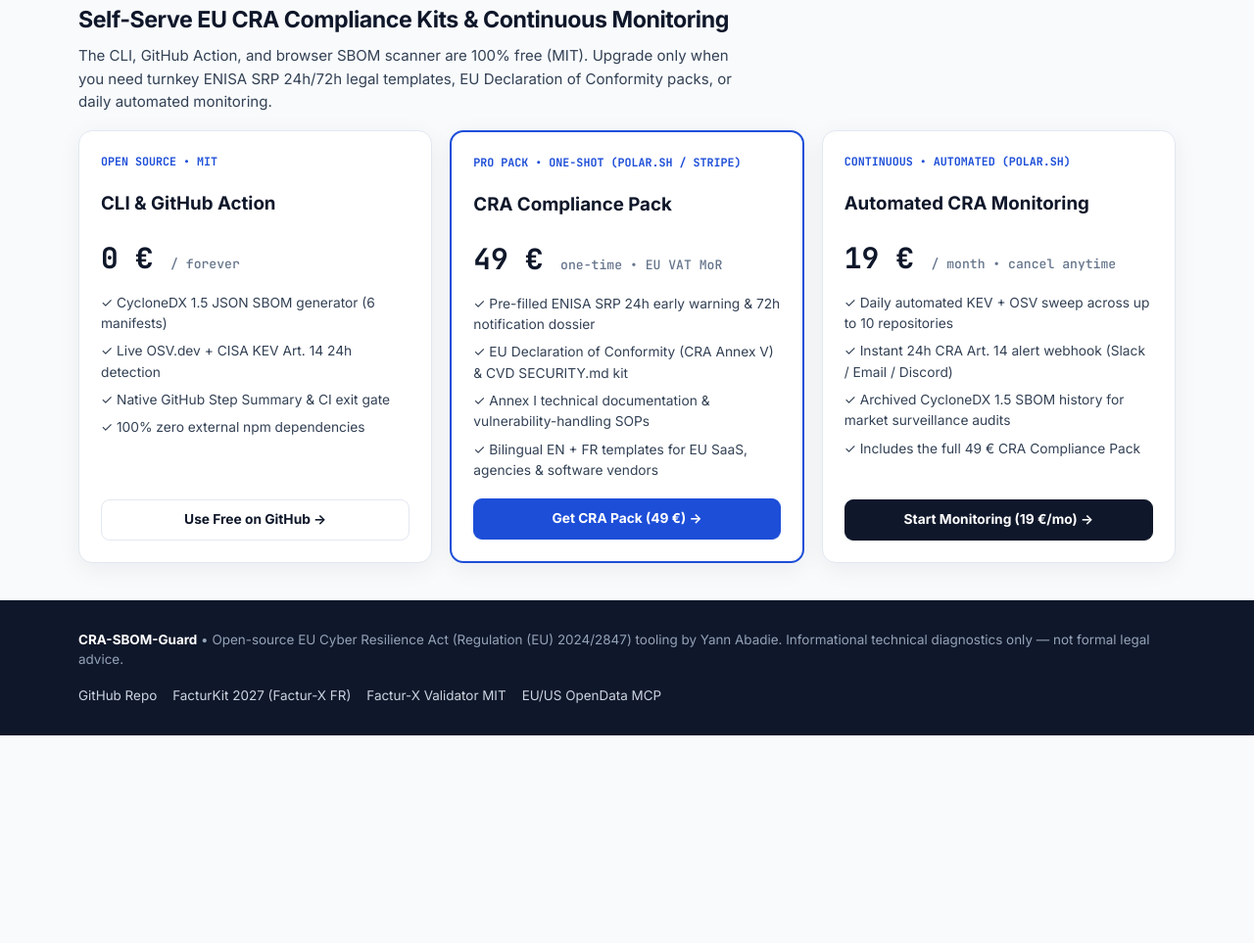
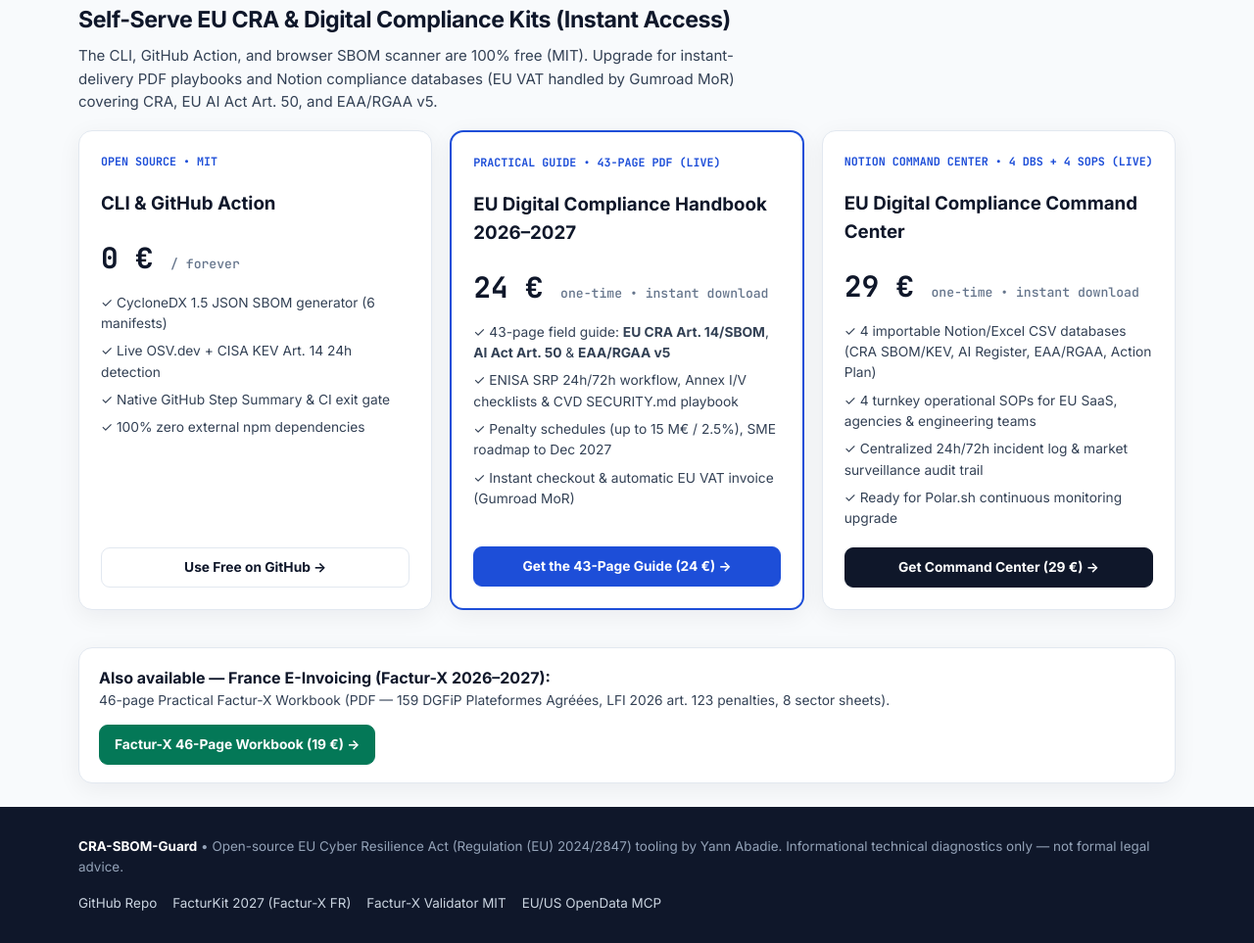
Before and after one commit to actions-marketplace-validations/yannabadie_cra-sbom-guard, a website: page docs/index.html in a window 1280 px wide. Shown: the part 1578-2541 px from the top of the page at 98% size. Before the commit the page ends 2329 px from the top, so only its background shows below. Drawn offline with Linux system fonts and the light colour scheme.

Commit message:
feat(pages): wire live Gumroad EU Compliance Guide (24 EUR), Notion Pack (29 EUR) & Factur-X Workbook (19 EUR) checkouts

```diff
--- a/docs/index.html
+++ b/docs/index.html
@@ -365,10 +365,10 @@
     fail-on-kev: "true"</code></pre>
     </section>
 
-    <!-- Pro Packs (Polar.sh / Stripe ready slots — zero invented checkout URLs) -->
+    <!-- Pro Packs (LIVE Gumroad Instant Buy + Polar.sh upgrade path) -->
     <section id="pricing">
-      <h2 class="section-title" data-i18n="pricing_title">Self-Serve EU CRA Compliance Kits &amp; Continuous Monitoring</h2>
-      <p class="section-lead" data-i18n="pricing_lead">The CLI, GitHub Action, and browser SBOM scanner are 100% free (MIT). Upgrade only when you need turnkey ENISA SRP 24h/72h legal templates, EU Declaration of Conformity packs, or daily automated monitoring.</p>
+      <h2 class="section-title" data-i18n="pricing_title">Self-Serve EU CRA &amp; Digital Compliance Kits (Instant Access)</h2>
+      <p class="section-lead" data-i18n="pricing_lead">The CLI, GitHub Action, and browser SBOM scanner are 100% free (MIT). Upgrade for instant-delivery PDF playbooks and Notion compliance databases (EU VAT handled by Gumroad MoR) covering CRA, EU AI Act Art. 50, and EAA/RGAA v5.</p>
 
       <div class="pricing-grid">
         <article class="price-card">
@@ -388,33 +388,41 @@
 
         <article class="price-card featured">
           <div>
-            <div class="price-tag">PRO PACK • ONE-SHOT (POLAR.SH / STRIPE)</div>
-            <h3 data-i18n="tier_pack_title">CRA Compliance Pack</h3>
-            <div class="price-amount">49 € <span data-i18n="tier_pack_unit">one-time • EU VAT MoR</span></div>
+            <div class="price-tag">PRACTICAL GUIDE • 43-PAGE PDF (LIVE)</div>
+            <h3 data-i18n="tier_pack_title">EU Digital Compliance Handbook 2026–2027</h3>
+            <div class="price-amount">24 € <span data-i18n="tier_pack_unit">one-time • instant download</span></div>
             <ul class="price-list">
-              <li>✓ Pre-filled ENISA SRP 24h early warning &amp; 72h notification dossier</li>
-              <li>✓ EU Declaration of Conformity (CRA Annex V) &amp; CVD SECURITY.md kit</li>
-              <li>✓ Annex I technical documentation &amp; vulnerability-handling SOPs</li>
-              <li>✓ Bilingual EN + FR templates for EU SaaS, agencies &amp; software vendors</li>
+              <li>✓ 43-page field guide: <strong>EU CRA Art. 14/SBOM</strong>, <strong>AI Act Art. 50</strong> &amp; <strong>EAA/RGAA v5</strong></li>
+              <li>✓ ENISA SRP 24h/72h workflow, Annex I/V checklists &amp; CVD SECURITY.md playbook</li>
+              <li>✓ Penalty schedules (up to 15 M€ / 2.5%), SME roadmap to Dec 2027</li>
+              <li>✓ Instant checkout &amp; automatic EU VAT invoice (Gumroad MoR)</li>
             </ul>
           </div>
-          <a class="btn btn-primary" href="https://github.com/yannabadie/cra-sbom-guard/issues/new?title=CRA%20Compliance%20Pack%20(49%20EUR)%20Early%20Access" target="_blank" rel="noopener noreferrer" data-checkout-slot="polar-cra-pack-49" data-i18n="tier_pack_cta">Get CRA Pack (49 €) →</a>
+          <a class="btn btn-primary" href="https://yannabadi.gumroad.com/l/eu-compliance-2026-2027-guide" target="_blank" rel="noopener noreferrer" data-checkout-slot="gumroad-eu-guide-24" data-i18n="tier_pack_cta">Get the 43-Page Guide (24 €) →</a>
         </article>
 
         <article class="price-card">
           <div>
-            <div class="price-tag">CONTINUOUS • AUTOMATED (POLAR.SH)</div>
-            <h3 data-i18n="tier_mon_title">Automated CRA Monitoring</h3>
-            <div class="price-amount">19 € <span data-i18n="tier_mon_unit">/ month • cancel anytime</span></div>
+            <div class="price-tag">NOTION COMMAND CENTER • 4 DBS + 4 SOPS (LIVE)</div>
+            <h3 data-i18n="tier_mon_title">EU Digital Compliance Command Center</h3>
+            <div class="price-amount">29 € <span data-i18n="tier_mon_unit">one-time • instant download</span></div>
             <ul class="price-list">
-              <li>✓ Daily automated KEV + OSV sweep across up to 10 repositories</li>
-              <li>✓ Instant 24h CRA Art. 14 alert webhook (Slack / Email / Discord)</li>
-              <li>✓ Archived CycloneDX 1.5 SBOM history for market surveillance audits</li>
-              <li>✓ Includes the full 49 € CRA Compliance Pack</li>
+              <li>✓ 4 importable Notion/Excel CSV databases (CRA SBOM/KEV, AI Register, EAA/RGAA, Action Plan)</li>
+              <li>✓ 4 turnkey operational SOPs for EU SaaS, agencies &amp; engineering teams</li>
+              <li>✓ Centralized 24h/72h incident log &amp; market surveillance audit trail</li>
+              <li>✓ Ready for Polar.sh continuous monitoring upgrade</li>
             </ul>
           </div>
-          <a class="btn btn-dark" href="https://github.com/yannabadie/cra-sbom-guard/issues/new?title=Automated%20CRA%20Monitoring%20(19%20EUR%2Fmo)%20Early%20Access" target="_blank" rel="noopener noreferrer" data-checkout-slot="polar-cra-monitor-19" data-i18n="tier_mon_cta">Start Monitoring (19 €/mo) →</a>
+          <a class="btn btn-dark" href="https://yannabadi.gumroad.com/l/eu-compliance-2026-2027-notion-pack" target="_blank" rel="noopener noreferrer" data-checkout-slot="gumroad-eu-notion-29" data-i18n="tier_mon_cta">Get Command Center (29 €) →</a>
         </article>
+      </div>
+
+      <div style="margin-top:18px;background:var(--surface);border:1px solid var(--border);border-radius:var(--radius);padding:18px 20px;display:flex;flex-wrap:wrap;align-items:center;justify-content:space-between;gap:14px;box-shadow:var(--shadow);">
+        <div>
+          <strong data-i18n="fx_companion_title">Also available — France E-Invoicing (Factur-X 2026–2027):</strong>
+          <div style="font-size:0.86rem;color:var(--ink-2);" data-i18n="fx_companion_sub">46-page Practical Factur-X Workbook (PDF — 159 DGFiP Plateformes Agréées, LFI 2026 art. 123 penalties, 8 sector sheets).</div>
+        </div>
+        <a class="btn btn-emerald" href="https://yannabadi.gumroad.com/l/facturx-2026-2027-cahier-pratique" target="_blank" rel="noopener noreferrer" data-checkout-slot="gumroad-facturx-19" data-i18n="fx_companion_cta">Factur-X 46-Page Workbook (19 €) →</a>
       </div>
     </section>
   </main>
@@ -437,10 +445,12 @@
   (function () {
     "use strict";
 
-    // Ready-to-wire Polar.sh / Stripe checkout URLs (leave empty until Merchant of Record checkout is live).
+    // LIVE Gumroad MoR checkout URLs + reserved Polar.sh recurring upgrade slot.
     var CHECKOUT_MAP = {
-      "polar-cra-pack-49": "",
-      "polar-cra-monitor-19": ""
+      "gumroad-eu-guide-24": "https://yannabadi.gumroad.com/l/eu-compliance-2026-2027-guide",
+      "gumroad-eu-notion-29": "https://yannabadi.gumroad.com/l/eu-compliance-2026-2027-notion-pack",
+      "gumroad-facturx-19": "https://yannabadi.gumroad.com/l/facturx-2026-2027-cahier-pratique",
+      "polar-monitoring-upgrade": ""
     };
 
     var checkoutLinks = document.querySelectorAll("a[data-checkout-slot]");
@@ -481,14 +491,17 @@
         btn_dl_report: "⬇ Download CRA JSON Report",
         ci_title: "Automate in GitHub Actions (Zero Dependencies, MIT)",
         ci_sub: "Drop 5 lines into <code>.github/workflows/cra.yml</code> to block releases containing CISA KEV vulnerabilities and generate CycloneDX 1.5 SBOM artifacts automatically.",
-        pricing_title: "Self-Serve EU CRA Compliance Kits & Continuous Monitoring",
-        pricing_lead: "The CLI, GitHub Action, and browser SBOM scanner are 100% free (MIT). Upgrade only when you need turnkey ENISA SRP 24h/72h legal templates, EU Declaration of Conformity packs, or daily automated monitoring.",
-        tier_pack_title: "CRA Compliance Pack",
-        tier_pack_unit: "one-time • EU VAT MoR",
-        tier_pack_cta: "Get CRA Pack (49 €) →",
-        tier_mon_title: "Automated CRA Monitoring",
-        tier_mon_unit: "/ month • cancel anytime",
-        tier_mon_cta: "Start Monitoring (19 €/mo) →"
+        pricing_title: "Self-Serve EU CRA &amp; Digital Compliance Kits (Instant Access)",
+        pricing_lead: "The CLI, GitHub Action, and browser SBOM scanner are 100% free (MIT). Upgrade for instant-delivery PDF playbooks and Notion compliance databases (EU VAT handled by Gumroad MoR) covering CRA, EU AI Act Art. 50, and EAA/RGAA v5.",
+        tier_pack_title: "EU Digital Compliance Handbook 2026–2027",
+        tier_pack_unit: "one-time • instant download",
+        tier_pack_cta: "Get the 43-Page Guide (24 €) →",
+        tier_mon_title: "EU Digital Compliance Command Center",
+        tier_mon_unit: "one-time • instant download",
+        tier_mon_cta: "Get Command Center (29 €) →",
+        fx_companion_title: "Also available — France E-Invoicing (Factur-X 2026–2027):",
+        fx_companion_sub: "46-page Practical Factur-X Workbook (PDF — 159 DGFiP Plateformes Agréées, LFI 2026 art. 123 penalties, 8 sector sheets).",
+        fx_companion_cta: "Factur-X 46-Page Workbook (19 €) →"
       },
       fr: {
         reg_active: "CRA UE Art. 14 EN VIGUEUR depuis le 11 sept. 2026 (signalement ENISA 24h/72h)",
@@ -519,14 +532,17 @@
         btn_dl_report: "⬇ Télécharger Rapport CRA JSON",
         ci_title: "Automatisez dans GitHub Actions (Zéro Dépendance, MIT)",
         ci_sub: "Ajoutez 5 lignes dans <code>.github/workflows/cra.yml</code> pour bloquer les releases exposées à une CVE CISA KEV et produire le SBOM CycloneDX 1.5 automatiquement.",
-        pricing_title: "Kits Conformité CRA UE & Monitoring Automatisé",
-        pricing_lead: "La CLI, la GitHub Action et ce scanner web sont 100 % gratuits (MIT). Passez aux packs Pro uniquement pour les dossiers juridiques ENISA 24h/72h prêts à l'emploi ou la veille quotidienne automatisée.",
-        tier_pack_title: "Pack Conformité CRA",
-        tier_pack_unit: "paiement unique • TVA UE incl.",
-        tier_pack_cta: "Obtenir le Pack CRA (49 €) →",
-        tier_mon_title: "Monitoring CRA Automatisé",
-        tier_mon_unit: "/ mois • résiliable en 1 clic",
-        tier_mon_cta: "Activer le Monitoring (19 €/mois) →"
+        pricing_title: "Kits Conformité CRA &amp; Numérique UE 2026–2027 (Accès Immédiat)",
+        pricing_lead: "La CLI, la GitHub Action et ce scanner web sont 100 % gratuits (MIT). Passez aux packs livrés immédiatement (TVA UE gérée par Gumroad MoR) pour le guide 43 p. et le Command Center Notion multi-conformité.",
+        tier_pack_title: "Guide Conformité Numérique UE 2026–2027",
+        tier_pack_unit: "paiement unique • accès immédiat",
+        tier_pack_cta: "Télécharger le Guide 43 p. (24 €) →",
+        tier_mon_title: "EU Digital Compliance Command Center",
+        tier_mon_unit: "paiement unique • accès immédiat",
+        tier_mon_cta: "Obtenir le Command Center (29 €) →",
+        fx_companion_title: "Également disponible — Réforme Facturation Électronique France :",
+        fx_companion_sub: "Cahier Pratique Factur-X 2026–2027 (46 pages PDF — 159 PA DGFiP, sanctions LFI 2026 art. 123, 8 fiches sectorielles).",
+        fx_companion_cta: "Cahier Factur-X 46 p. (19 €) →"
       }
     };
 
```
